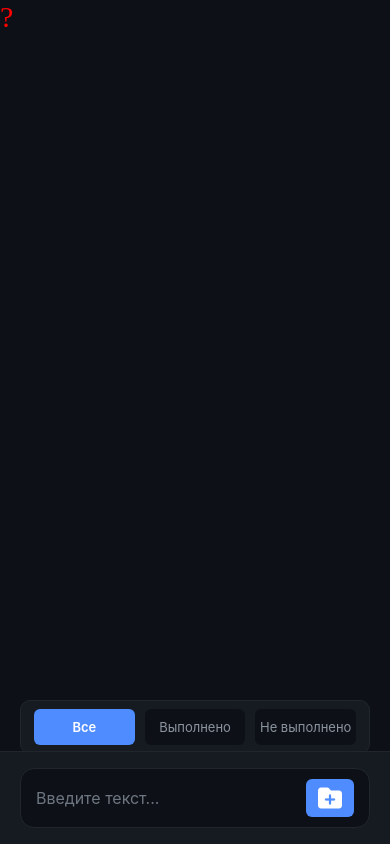
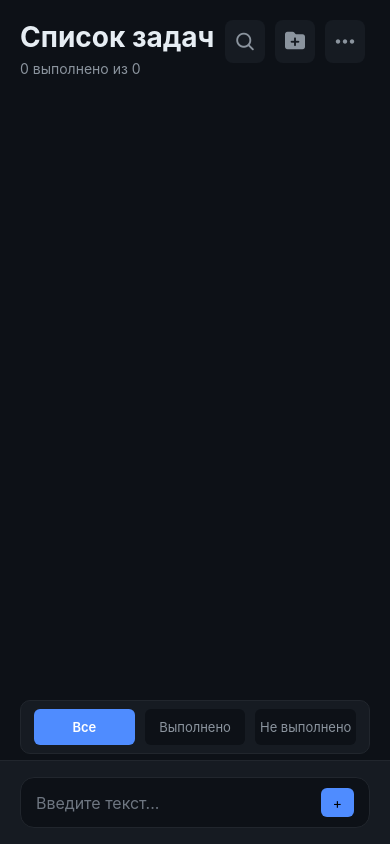
Before and after one commit to DeenyOff/ToDoList, a React Native app: screen / in a window 390 px wide. Built offline with nearby package versions, Linux system fonts and the light colour scheme.

Commit message:
Добавлены новые кнопки, сделана шапка приложения и счетчик выполненных и невыполенных задач

```diff
--- a/App.tsx
+++ b/App.tsx
@@ -7,7 +7,8 @@ import Task from "./assets/components/task";
 import Header from "./assets/components/header";
 
 import { useState } from "react";
-import FontAwesome6 from '@expo/vector-icons/FontAwesome6';
+
+import AntDesign from '@expo/vector-icons/AntDesign';
 
 export default function App() {
     const [tasks, setlistOfTasks] = useState([]); //Динамический список задач + метод его изменения
@@ -75,13 +76,8 @@ export default function App() {
 
     return (
         <SafeAreaView style={styles.container} edges={['top']}>
-            <Header />
-            <ScrollView
-                contentContainerStyle={[
-                    styles.scrollContent,
-                    { paddingTop: insets.top + 16 }
-                ]}
-            >
+            <Header tasks={tasks} />
+            <ScrollView contentContainerStyle={styles.scrollContent}>
                 {filteredTasks.map((task) => (
                     <Task
                         key={task.id}
@@ -136,7 +132,7 @@ export default function App() {
                         value={inputText}
                     />
                     <Pressable style={styles.addButton} onPress={addTask}>
-                        <FontAwesome6 name="folder-plus" size={24} color="white" />
+                        <Text>+</Text>
                     </Pressable>
                 </View>
             </View>
--- a/assets/components/header.tsx
+++ b/assets/components/header.tsx
@@ -1,15 +1,74 @@
-import React from "react";
-import {StyleSheet, View, Text, Pressable} from "react-native";
-import Ionicons from "@expo/vector-icons/Ionicons";
+import { View, Text, StyleSheet, Pressable } from 'react-native';
+import { Entypo, FontAwesome6, Octicons } from '@expo/vector-icons';
 
-export default function Header(){
+export default function Header({ tasks }) {
+    const completed = tasks.filter(task => task.status).length;
+
     return (
-        <View>
-            <Ionicons name="Ionicons" size={30} color="#FF0000" />
+        <View style={styles.container}>
+
+            {/* Верхнее меню */}
+            <View>
+                {/* Заголовок */}
+                <Text style={styles.title}>Список задач</Text>
+
+                {/* Подзаголовок (чуть UX) */}
+                <Text style={styles.subtitle}>
+                    {completed} выполнено из {tasks.length}
+                </Text>
+            </View>
+
+            <View style={styles.headerMenu}>
+
+                <Pressable style={styles.iconBtn}>
+                    <Octicons name="search" size={20} color="#8B949E" />
+                </Pressable>
+
+                <Pressable style={styles.iconBtn}>
+                    <FontAwesome6 name="folder-plus" size={20} color="#8B949E" />
+                </Pressable>
+
+                <Pressable style={styles.iconBtn}>
+                    <Entypo name="dots-three-horizontal" size={20} color="#8B949E" />
+                </Pressable>
+
+            </View>
+
         </View>
-    )
+    );
 }
 
-const styles= StyleSheet.create({
+const styles = StyleSheet.create({
+    container: {
+        paddingTop: 20,
+        paddingHorizontal: 20,
+        paddingBottom: 20,
+        flexDirection: 'row',
+        justifyContent: 'space-between',
+    },
 
-})
+    headerMenu: {
+        flexDirection: "row",
+        justifyContent: "space-between",
+        marginBottom: 20,
+    },
+
+    iconBtn: {
+        padding: 10,
+        marginHorizontal: 5,
+        borderRadius: 8,
+        backgroundColor: '#161B22',
+    },
+
+    title: {
+        color: "#E6EDF3",
+        fontSize: 28,
+        fontWeight: "700",
+        marginBottom: 6,
+    },
+
+    subtitle: {
+        color: "#8B949E",
+        fontSize: 14,
+    },
+});
--- a/package.json
+++ b/package.json
@@ -13,9 +13,11 @@
     "expo": "^54.0.0",
     "expo-status-bar": "~3.0.9",
     "react": "19.1.0",
+    "react-dom": "19.1.0",
     "react-native": "0.81.5",
     "react-native-keyboard-aware-scroll-view": "^0.9.5",
-    "react-native-safe-area-context": "^5.7.0"
+    "react-native-safe-area-context": "^5.7.0",
+    "react-native-web": "^0.21.0"
   },
   "private": true,
   "devDependencies": {
```
Also changed, not shown: 1 other file (tests, documents, lock files or other folders).
